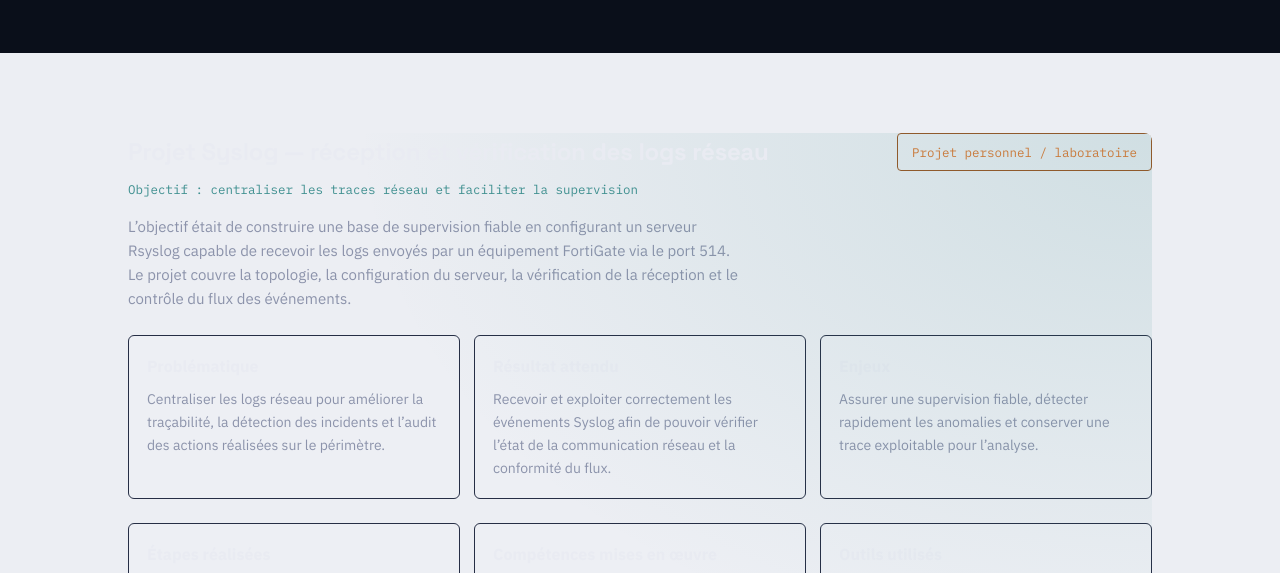
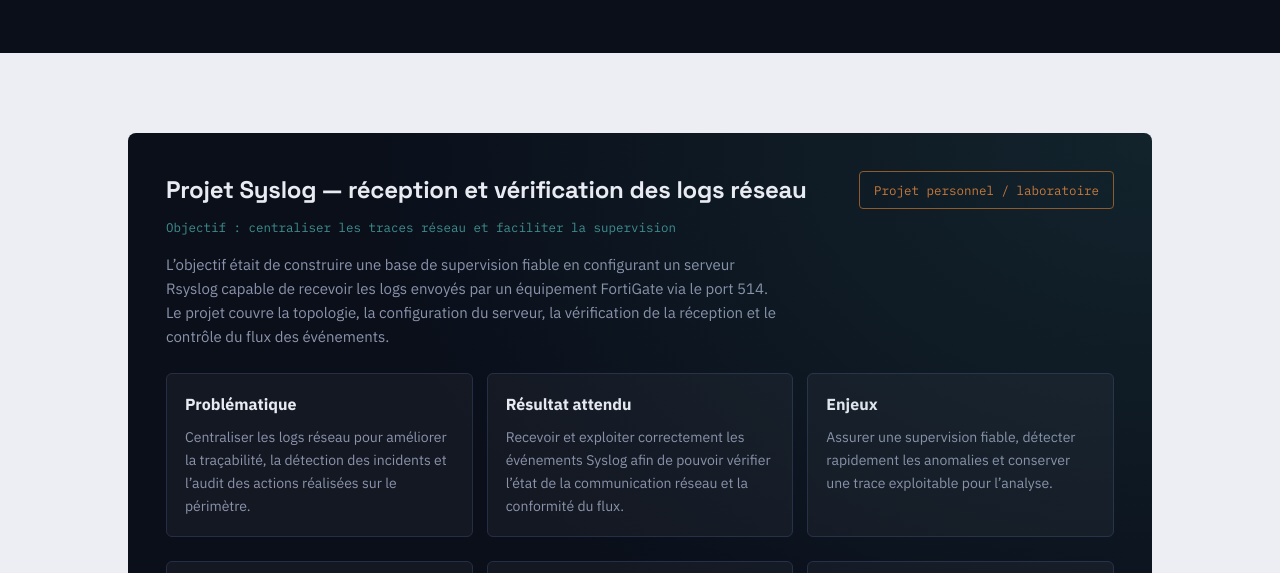
Before and after one commit to abdallan10/portfolio.io, a plain HTML site: page projet.html in a window 1280 px wide. Shown: the part 312-885 px from the top of the page. Drawn offline with Linux system fonts and the light colour scheme.

Commit message:
Restore project page styling

```diff
--- a/projet.html
+++ b/projet.html
@@ -43,8 +43,8 @@
 <main>
 <section>
   <div class="wrap">
-    <div class="project reveal" style="background:transparent; border:0; box-shadow:none; padding:0;">
-      <div class="project-head" style="padding:0;">
+    <div class="project reveal">
+      <div class="project-head">
         <div>
           <h3>Projet Syslog — réception et vérification des logs réseau</h3>
           <div class="role">Objectif : centraliser les traces réseau et faciliter la supervision</div>
```
